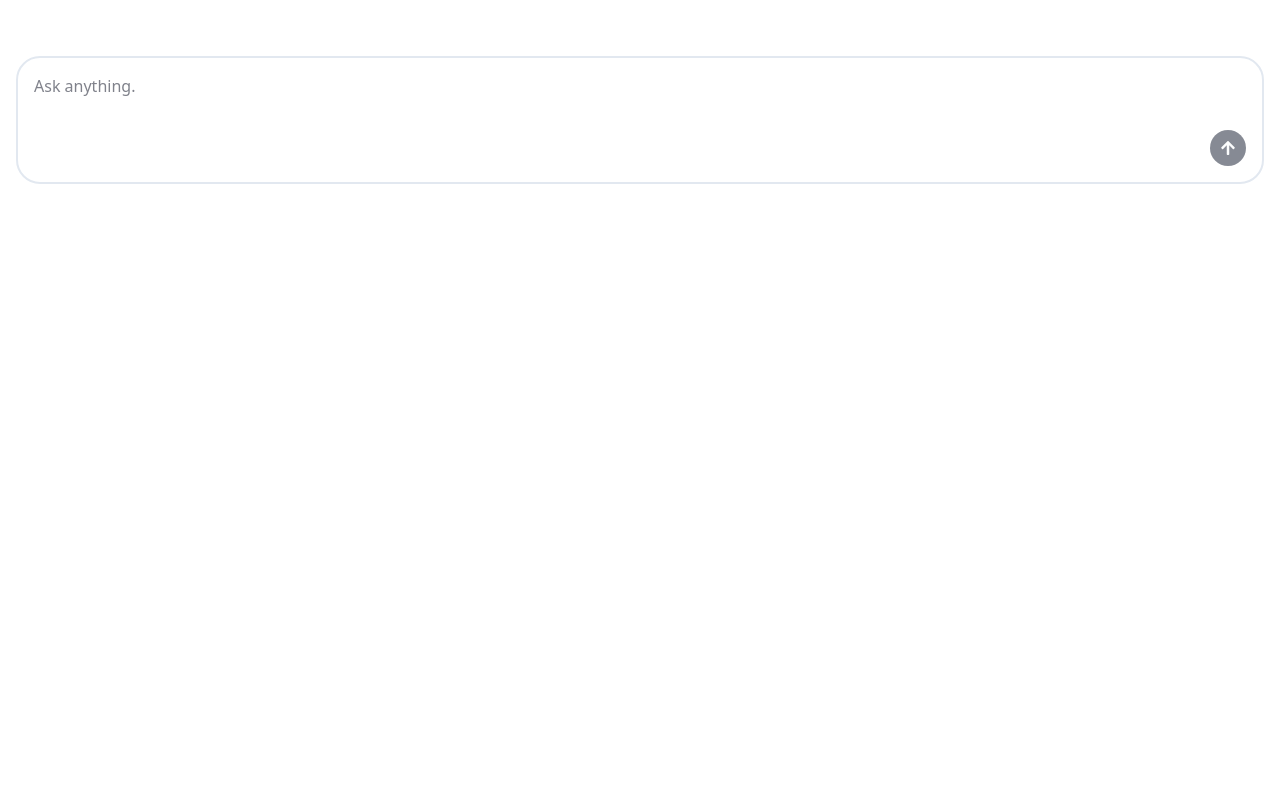
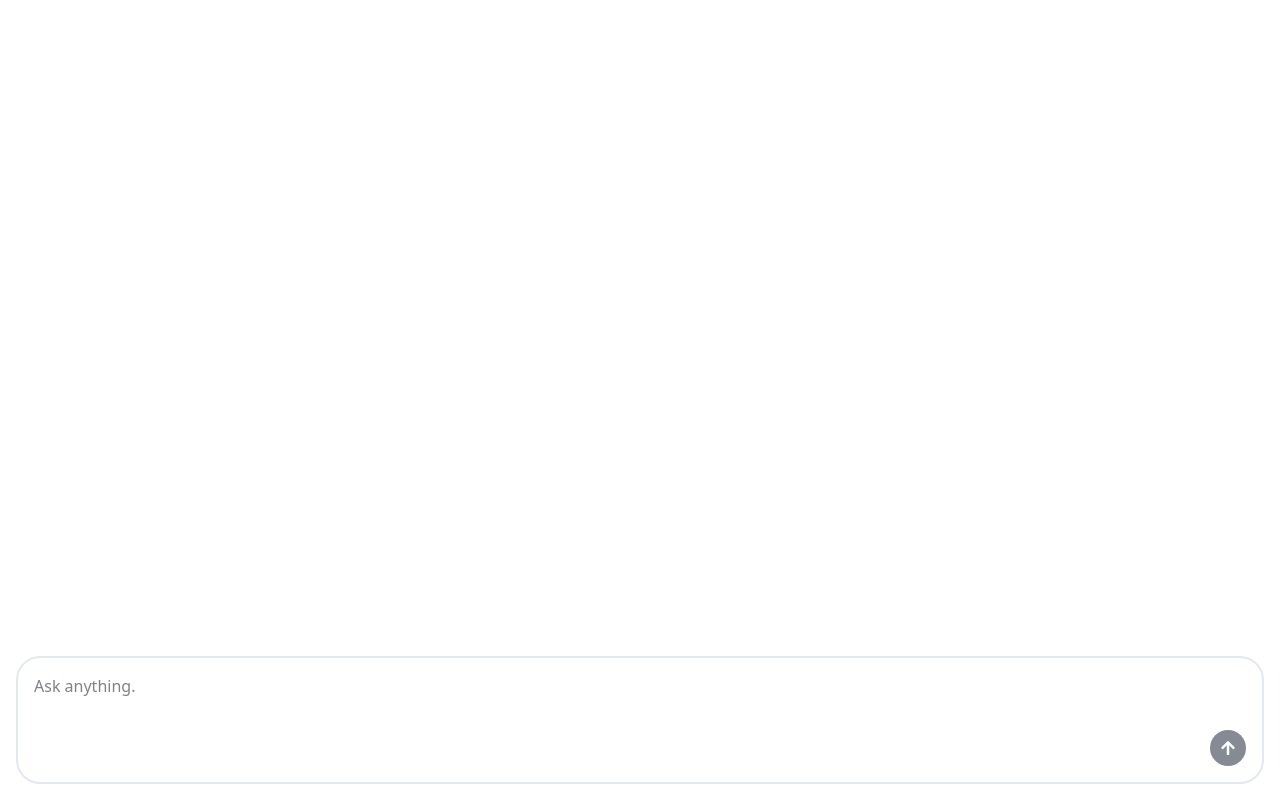
Before and after one commit to mallen47/gilfoyle, a React (Vite) app in the folder packages/client/: page / in a window 1280 px wide. Built offline with nearby package versions, Linux system fonts and the light colour scheme.

Commit message:
usability improvements and error handling

```diff
--- a/packages/client/src/App.tsx
+++ b/packages/client/src/App.tsx
@@ -3,7 +3,7 @@
 function App() {
   return (
     <>
-      <div className="p-4">
+      <div className="p-4 h-screen w-full">
         <ChatBot />
       </div>
     </>
--- a/packages/client/src/components/ChatBot.tsx
+++ b/packages/client/src/components/ChatBot.tsx
@@ -21,24 +21,32 @@
 const ChatBot = () => {
   const [messages, setMessages] = useState<Message[]>([]);
   const [isBotTyping, setIsBotTyping] = useState(false);
-  const formRef = useRef<HTMLFormElement | null>(null);
+  const [error, setError] = useState('');
+  const lastMessageRef = useRef<HTMLDivElement | null>(null);
   const conversationId = useRef(crypto.randomUUID());
   const { register, handleSubmit, reset, formState } = useForm<FormData>();
 
   useEffect(() => {
-    formRef.current?.scrollIntoView({ behavior: 'smooth' });
+    lastMessageRef.current?.scrollIntoView({ behavior: 'smooth' });
   }, [messages]);
 
   const onSubmit = async ({ prompt }: FormData) => {
+    try {
       setMessages((prev) => [...prev, { content: prompt, role: 'user' }]);
       setIsBotTyping(true);
-    reset();
+      setError('');
+      reset({ prompt: '' });
       const { data } = await axios.post<ChatResponse>('/api/chat', {
         prompt,
         conversationId: conversationId.current,
       });
       setMessages((prev) => [...prev, { content: data.message, role: 'bot' }]);
+    } catch (error) {
+      console.error(error);
+      setError('Something went wrong, try again!');
+    } finally {
       setIsBotTyping(false);
+    }
   };
 
   const onKeyDown = (e: KeyboardEvent<HTMLFormElement>) => {
@@ -56,12 +64,13 @@
     }
   };
   return (
-    <div>
-      <div className="flex flex-col gap-3 mb-10">
+    <div className="flex flex-col h-full">
+      <div className="flex flex-col flex-1 gap-3 mb-10 overflow-y-auto">
         {messages.map((message, index) => (
-          <p
+          <div
             key={index}
             onCopy={onCopyMessage}
+            ref={index === messages.length - 1 ? lastMessageRef : null}
             className={`px-3 py-1 rounded-xl ${
               message.role === 'user'
                 ? 'bg-blue-600 text-white self-end'
@@ -69,7 +78,7 @@
             }`}
           >
             <ReactMarkdown>{message.content}</ReactMarkdown>
-          </p>
+          </div>
         ))}
         {isBotTyping && (
           <div className="flex self-start gap-1 px-3 py-3 bg-gray-200 rounded-xl">
@@ -78,11 +87,11 @@
             <div className="w-2 h-2 rounded-full bg-gray-800 animate-pulse [animation-delay:0.4s]" />
           </div>
         )}
+        {error && <p className="text-red-500">{error}</p>}
       </div>
       <form
         onSubmit={handleSubmit(onSubmit)}
         onKeyDown={onKeyDown}
-        ref={formRef}
         className="flex flex-col gap-2 items-end border-2 p-4 rounded-3xl"
       >
         <textarea
@@ -92,6 +101,7 @@
           })}
           className="w-full border-0 focus:outline-0 resize-none"
           placeholder="Ask anything."
+          autoFocus
           maxLength={1000}
         />
         <Button disabled={!formState.isValid} className="rounded-full w-9 h-9">
```
Lines whose indentation alone changed are shown as unchanged.
